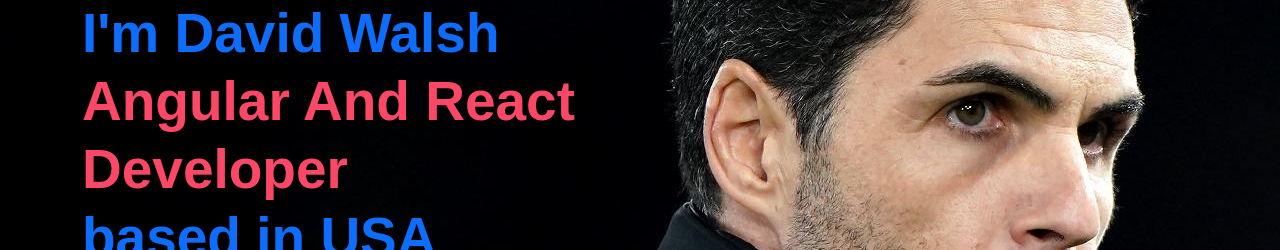
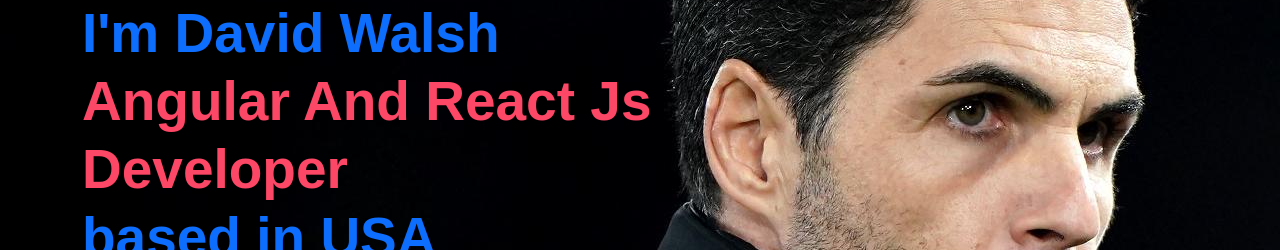
Before and after one commit to Prathamesh01041996/Portfolio-Bootstrap-, a plain HTML site: page index.html in a window 1280 px wide. Shown: the part 238-488 px from the top of the page. Drawn offline with nearby package versions, Linux system fonts and the light colour scheme.

Commit message:
Update index.html

```diff
--- a/index.html
+++ b/index.html
@@ -277,7 +277,7 @@
     <div class="container">
       <div class="col-sm-12 text-center text-md-start">
         <h6 class="text-primary">WELCOME TO MY WORLD</h6>
-        <h1 class="text-primary">I'm David Walsh<br><span>Angular And React <br> Developer</span><br>based in USA</h1>
+        <h1 class="text-primary">I'm David Walsh<br><span>Angular And React Js <br> Developer</span><br>based in USA</h1>
         <div class="mt-4">
           <a class="main-btn" href="">Download CV</a>
         </div>
```
